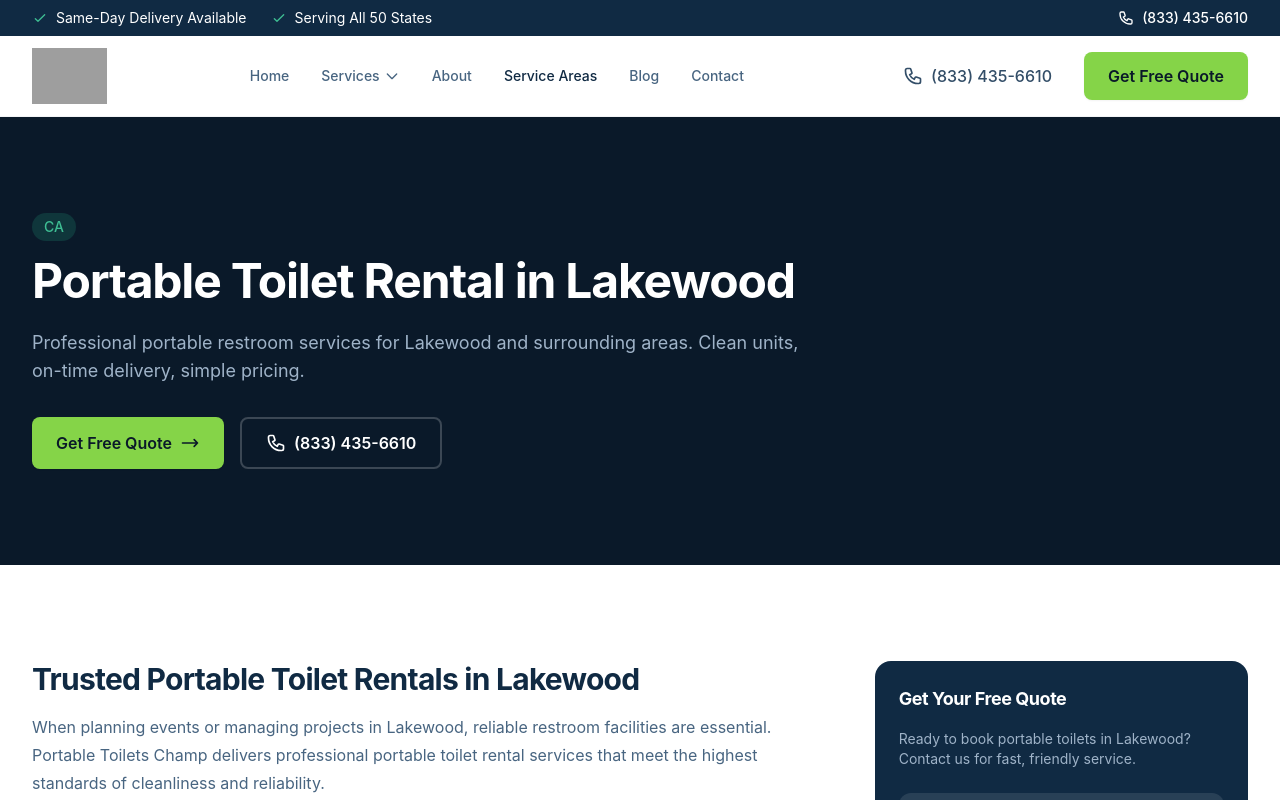
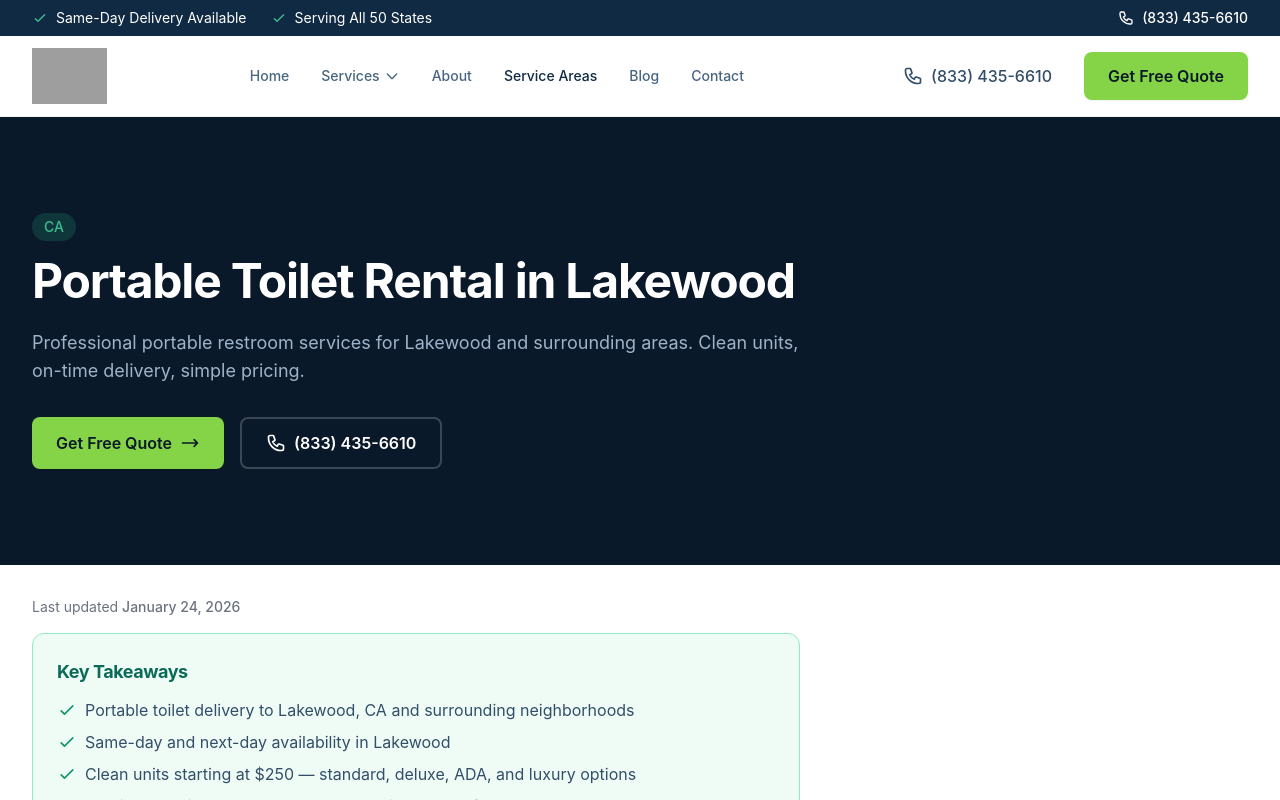
Before and after one commit to joeybeyer/portable-toilets-nextjs, a Next.js app: page /location/best-portable-toilet-service-in-lakewood in a window 1280 px wide. Shown: the top 800 px of the page. Built offline with nearby package versions, Linux system fonts and the light colour scheme; grey boxes are pictures that could not be loaded.

Commit message:
feat(seo): add TLDR summary and LastUpdated to service, location, and neighborhood pages

```diff
--- a/app/[slug]/page.tsx
+++ b/app/[slug]/page.tsx
@@ -11,6 +11,8 @@ import BreadcrumbSchema from '@/components/schema/BreadcrumbSchema'
 import ServiceSchema from '@/components/schema/ServiceSchema'
 import UnitComparisonTable from '@/components/UnitComparisonTable'
 import HighRiseROICalculator from '@/components/HighRiseROICalculator'
+import TLDRSummary from '@/components/TLDRSummary'
+import LastUpdated from '@/components/LastUpdated'
 
 const PHONE = '(833) 435-6610'
 const PHONE_HREF = 'tel:8334356610'
@@ -329,6 +331,18 @@ const serviceDescriptions: Record<string, { intro: string; features: string[]; b
   }
 }
 
+function getServiceKeyTakeaways(service: Service, description: { intro: string; features: string[]; benefits: string; useCases: string[] }): string[] {
+  if (service.keyTakeaways && service.keyTakeaways.length > 0) return service.keyTakeaways
+  const topFeatures = description.features.slice(0, 2).join(' and ').toLowerCase()
+  return [
+    `${service.title} delivered same-day in all 50 states`,
+    `Includes ${topFeatures}`,
+    `Starting at $250 — clean, sanitized units, no hidden fees`,
+    `Serving construction sites, events, and emergency needs nationwide`,
+    `Call (833) 435-6610 for a free quote in 60 seconds`,
+  ]
+}
+
 export default async function ServicePage({ params }: ServicePageProps) {
   const { slug } = await params
   const service = getServiceBySlug(slug)
@@ -345,6 +359,8 @@ export default async function ServicePage({ params }: ServicePageProps) {
   }
 
   const serviceFaqs = service.paaFaqs || []
+  const keyTakeaways = getServiceKeyTakeaways(service, description)
+  const lastUpdated = service.lastUpdated || new Date().toISOString().split('T')[0]
 
   // Get related services for internal linking
   const relatedServices = getRelatedServices(slug)
@@ -413,6 +429,16 @@ export default async function ServicePage({ params }: ServicePageProps) {
         </div>
       </section>
 
+      {/* TLDR + Last Updated */}
+      <section className="section-sm bg-white">
+        <div className="container-wide">
+          <div className="max-w-3xl">
+            <LastUpdated date={lastUpdated} className="mb-4 block" />
+            <TLDRSummary items={keyTakeaways} />
+          </div>
+        </div>
+      </section>
+
       {/* Main Content */}
       <section className="section">
         <div className="container-wide">
@@ -422,7 +448,7 @@ export default async function ServicePage({ params }: ServicePageProps) {
               {/* Overview */}
               <div>
                 <h2 className="text-2xl md:text-3xl font-bold text-navy-900 mb-4">
-                  Overview
+                  What {service.title} Includes
                 </h2>
                 <p className="text-navy-600 leading-relaxed">
                   {description.intro}
@@ -542,7 +568,7 @@ export default async function ServicePage({ params }: ServicePageProps) {
         <section className="section bg-gray-50">
           <div className="container-wide">
             <h2 className="text-2xl md:text-3xl font-bold text-navy-900 mb-8">
-              Related Services
+              Other Sanitation Solutions You May Need
             </h2>
             <div className="grid sm:grid-cols-2 lg:grid-cols-4 gap-6">
               {relatedServices.map((relatedService) => (
--- a/app/location/[slug]/page.tsx
+++ b/app/location/[slug]/page.tsx
@@ -7,6 +7,8 @@ import { getNeighborhoodsByCitySlug } from '@/data/neighborhoods'
 import FAQ from '@/components/FAQ'
 import FAQSchema from '@/components/schema/FAQSchema'
 import BreadcrumbSchema from '@/components/schema/BreadcrumbSchema'
+import TLDRSummary from '@/components/TLDRSummary'
+import LastUpdated from '@/components/LastUpdated'
 
 const PHONE = '(833) 435-6610'
 const PHONE_HREF = 'tel:8334356610'
@@ -205,6 +207,26 @@ export default async function LocationDetailPage({ params }: LocationPageProps)
         </div>
       </section>
 
+      {/* TLDR + Last Updated */}
+      <section className="bg-white">
+        <div className="container-wide pt-8">
+          <div className="max-w-3xl">
+            <LastUpdated date={new Date().toISOString().split('T')[0]} className="mb-4 block" />
+            <TLDRSummary
+              items={[
+                `Portable toilet delivery to ${location.city}, ${location.stateCode} and surrounding neighborhoods`,
+                `Same-day and next-day availability in ${location.city}`,
+                `Clean units starting at $250 — standard, deluxe, ADA, and luxury options`,
+                location.neighborhoods && location.neighborhoods.length >= 2
+                  ? `Serving ${location.neighborhoods[0]}, ${location.neighborhoods[1]}, and nearby areas`
+                  : `Serving all neighborhoods and surrounding areas of ${location.city}`,
+                `Call (833) 435-6610 for a free ${location.city} quote in 60 seconds`,
+              ]}
+            />
+          </div>
+        </div>
+      </section>
+
       {/* Main Content */}
       <section className="section">
         <div className="container-wide">
@@ -213,7 +235,7 @@ export default async function LocationDetailPage({ params }: LocationPageProps)
             <div className="lg:col-span-2 space-y-8">
               <div>
                 <h2 className="text-2xl md:text-3xl font-bold text-navy-900 mb-4">
-                  Trusted Portable Toilet Rentals in {location.city}
+                  Why {location.city} Trusts Us for On-Site Sanitation
                 </h2>
                 <div className="prose prose-navy max-w-none space-y-4 text-navy-600">
                   <p>
@@ -1113,7 +1135,7 @@ export default async function LocationDetailPage({ params }: LocationPageProps)
         <section className="section bg-gray-50">
           <div className="container-wide">
             <h2 className="text-2xl md:text-3xl font-bold text-navy-900 mb-4">
-              Portable Toilet Rental by {location.city} Neighborhood
+              Neighborhoods We Serve Across {location.city}
             </h2>
             <p className="text-navy-600 mb-8">
               We provide specialized portable toilet services across all {location.city} neighborhoods.
@@ -1152,7 +1174,7 @@ export default async function LocationDetailPage({ params }: LocationPageProps)
         <section className="section">
           <div className="container-wide">
             <h2 className="text-2xl md:text-3xl font-bold text-navy-900 mb-4">
-              Portable Toilet Rental in Nearby {location.state} Cities
+              Nearby {location.state} Cities in Our Coverage Area
             </h2>
             <p className="text-navy-600 mb-8">
               We also provide portable toilet rental services throughout {location.state}. Find professional restroom solutions in these nearby cities:
@@ -1201,7 +1223,7 @@ export default async function LocationDetailPage({ params }: LocationPageProps)
         <section className="section">
           <div className="container-wide">
             <h2 className="text-2xl md:text-3xl font-bold text-navy-900 mb-4">
-              Portable Toilet Rental Tips & Guides
+              Expert Tips and Industry Guides
             </h2>
             <p className="text-navy-600 mb-8">
               Learn more about portable toilet rentals, planning tips, and industry best practices.
--- a/app/location/neighborhood/[slug]/page.tsx
+++ b/app/location/neighborhood/[slug]/page.tsx
@@ -6,6 +6,8 @@ import { getLocationBySlug } from '@/data/locations'
 import FAQ from '@/components/FAQ'
 import FAQSchema from '@/components/schema/FAQSchema'
 import BreadcrumbSchema from '@/components/schema/BreadcrumbSchema'
+import TLDRSummary from '@/components/TLDRSummary'
+import LastUpdated from '@/components/LastUpdated'
 
 const PHONE = '(833) 435-6610'
 const PHONE_HREF = 'tel:8334356610'
@@ -177,6 +179,26 @@ export default async function NeighborhoodPage({ params }: Props) {
                 Local Service Team
               </span>
             </div>
+          </div>
+        </div>
+      </section>
+
+      {/* TLDR + Last Updated */}
+      <section className="bg-white">
+        <div className="container-wide pt-8">
+          <div className="max-w-3xl">
+            <LastUpdated date={new Date().toISOString().split('T')[0]} className="mb-4 block" />
+            <TLDRSummary
+              items={[
+                `Portable toilet delivery to ${neighborhood.name}, ${neighborhood.city} and surrounding neighborhoods`,
+                `Same-day and next-day availability in ${neighborhood.name}`,
+                `Clean units starting at $250 — standard, deluxe, ADA, and luxury options`,
+                neighborhood.zipCodes.length >= 2
+                  ? `Serving ${neighborhood.zipCodes[0]}, ${neighborhood.zipCodes[1]}, and nearby zip code areas`
+                  : `Serving ${neighborhood.name} and nearby zip code areas`,
+                `Call (833) 435-6610 for a free ${neighborhood.name} quote in 60 seconds`,
+              ]}
+            />
           </div>
         </div>
       </section>
--- a/data/services.ts
+++ b/data/services.ts
@@ -9,6 +9,8 @@ export interface Service {
   image: string
   imageAlt: string
   paaFaqs?: FAQItem[]
+  keyTakeaways?: string[]
+  lastUpdated?: string
 }
 
 // Service image mapping for conversion-optimized images
```
